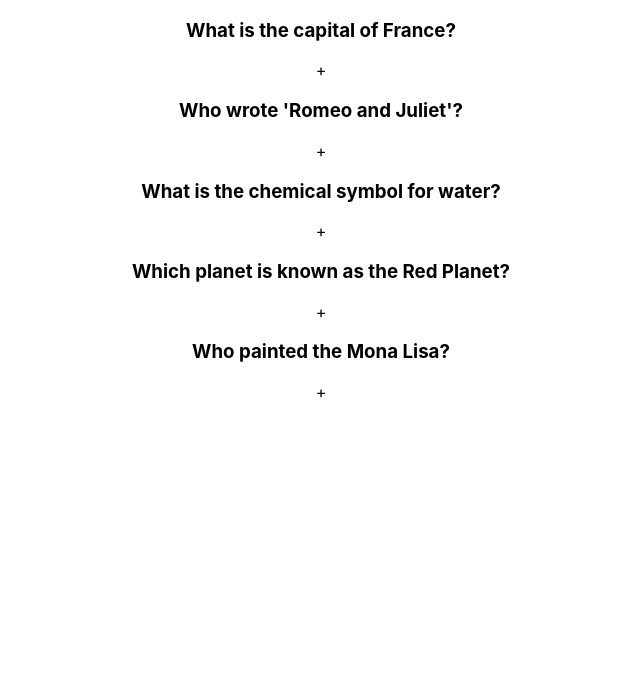
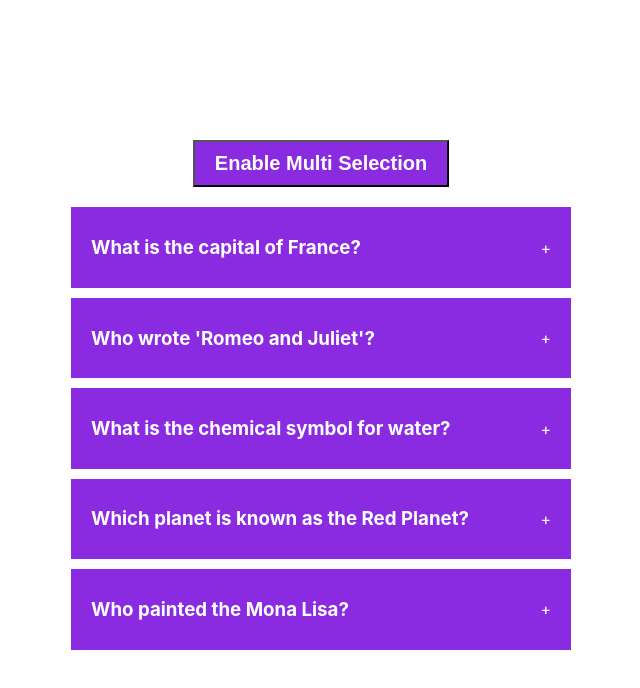
Before and after one commit to BilalMalik08/React.js_Projects, a React (Create React App) app in the folder frontend/: page / in a window 1280 px wide. Shown: the top 688 px of the page, without its empty margins (319-959 px from the left). Built offline with nearby package versions, Linux system fonts and the light colour scheme.

Commit message:
Updated 26 Feb 5 PM

```diff
--- a/frontend/src/components/accordian/index.jsx
+++ b/frontend/src/components/accordian/index.jsx
@@ -1,25 +1,42 @@
 // Single Selection
 // Multiple Selection
 
+import "./style.css";
 import data from "./data";
 import { useState } from "react";
 
 export default function Accordian() {
   const [selected, setSelected] = useState(null);
+  const [enableMultiSelection, setEnableMultiSelection] = useState(false);
+  const [multiSelect, setMultiSelect] = useState([]);
 
   function handleSingleSelection(getCurrentId) {
-    setSelected(getCurrentId);
+    setSelected(getCurrentId === selected ? null : getCurrentId);
   }
-  console.log(selected);
+
+  function handleMultiSelection(getCurrentId) {
+    let cpyMultiple = [...multiSelect];
+    const findIndexOfCurrentId = cpyMultiple.indexOf(getCurrentId);
+
+    console.log(findIndexOfCurrentId);
+  }
+
   return (
     <div className="wrapper">
+      <button onClick={() => setEnableMultiSelection(!enableMultiSelection)}>
+        Enable Multi Selection
+      </button>
       <div className="accordian">
         {data && data.length > 0 ? (
           data.map((dataItem) => (
             <div className="item" key={dataItem.id}>
               <div
                 className="title"
-                onClick={() => handleSingleSelection(dataItem.id)}
+                onClick={
+                  enableMultiSelection
+                    ? () => handleMultiSelection(dataItem.id)
+                    : () => handleSingleSelection(dataItem.id)
+                }
               >
                 <h3>{dataItem.question}</h3>
                 <span>+</span>
--- a/frontend/src/components/accordian/style.css
+++ b/frontend/src/components/accordian/style.css
@@ -0,0 +1,41 @@
+.wrapper {
+    display: flex;
+    height: 100vh;
+    width: 100vw;
+    justify-content: center;
+    align-items: center;
+    flex-direction: column;
+    gap: 20px;
+}
+
+.wrapper button {
+    padding: 10px 20px;
+    color: white;
+    background-color: blueviolet;
+    font-weight: bold;
+    font-size: 20px;
+    cursor: pointer;
+}
+
+.accordian {
+    width: 500px;
+}
+
+.item {
+    background-color: blueviolet;
+    margin-bottom: 10px;
+    padding: 10px 20px;
+}
+
+.title {
+    color: white;
+    display: flex;
+    justify-content: space-between;
+    align-items: center;
+    cursor: pointer;
+}
+
+.content {
+    color: white;
+    height: auto;
+}
```
